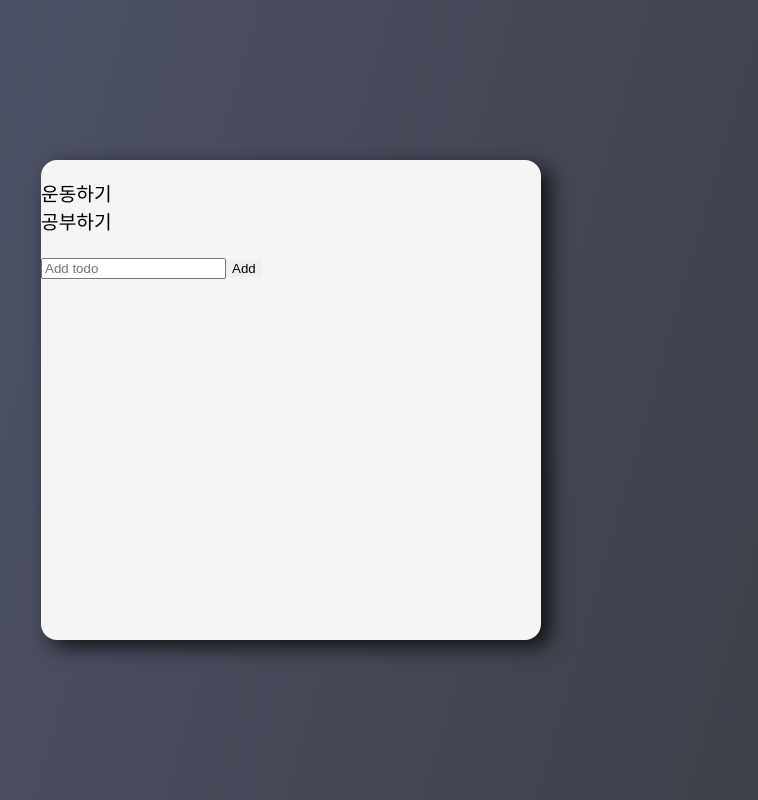
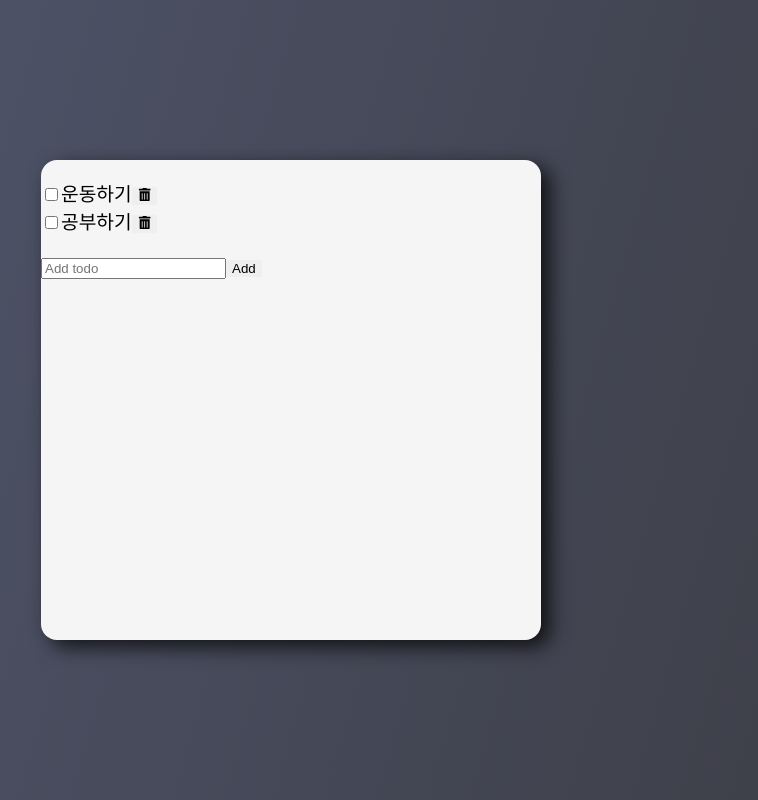
Before and after one commit to presentKey/todo-list, a React (Create React App) app: page / in a window 1280 px wide. Shown: the whole page, without its empty margins (349-1107 px from the left). Built offline with nearby package versions, Linux system fonts and the light colour scheme.

Commit message:
new: Implement delete item and update status

```diff
--- /dev/null
+++ b/src/practice1_components/Todo/Todo.jsx
@@ -0,0 +1,25 @@
+import React from 'react';
+import { FaTrashAlt } from 'react-icons/fa';
+
+export default function Todo({ todo, onUpdate, onDelete }) {
+  const { id, text, status } = todo;
+  const handleChange = (e) => {
+    const status = e.target.checked ? 'completed' : 'active';
+    onUpdate({ ...todo, status });
+  };
+  const handleDelete = () => onDelete(todo);
+  return (
+    <li>
+      <input
+        type="checkbox"
+        id={id}
+        checked={status === 'completed'}
+        onChange={handleChange}
+      />
+      <label htmlFor={id}>{text}</label>
+      <button onClick={handleDelete}>
+        <FaTrashAlt />
+      </button>
+    </li>
+  );
+}
--- a/src/practice1_components/TodoList/TodoList.jsx
+++ b/src/practice1_components/TodoList/TodoList.jsx
@@ -1,5 +1,6 @@
 import React, { useState } from 'react';
 import Addtodo from '../AddTodo/Addtodo';
+import Todo from '../Todo/Todo';
 
 export default function TodoList() {
   const [todos, setTodos] = useState([
@@ -7,11 +8,21 @@ export default function TodoList() {
     { id: '2', text: '공부하기', status: 'active' },
   ]);
   const handleAdd = (todo) => setTodos([...todos, todo]);
+  const handleUpdate = (updated) =>
+    setTodos(todos.map((todo) => (todo.id === updated.id ? updated : todo)));
+  const handleDelete = (deleted) => {
+    setTodos(todos.filter((todo) => todo.id !== deleted.id));
+  };
   return (
     <section>
       <ul>
         {todos.map((item) => (
-          <li key={item.id}>{item.text}</li>
+          <Todo
+            key={item.id}
+            todo={item}
+            onUpdate={handleUpdate}
+            onDelete={handleDelete}
+          />
         ))}
       </ul>
       <Addtodo onAdd={handleAdd} />
```
